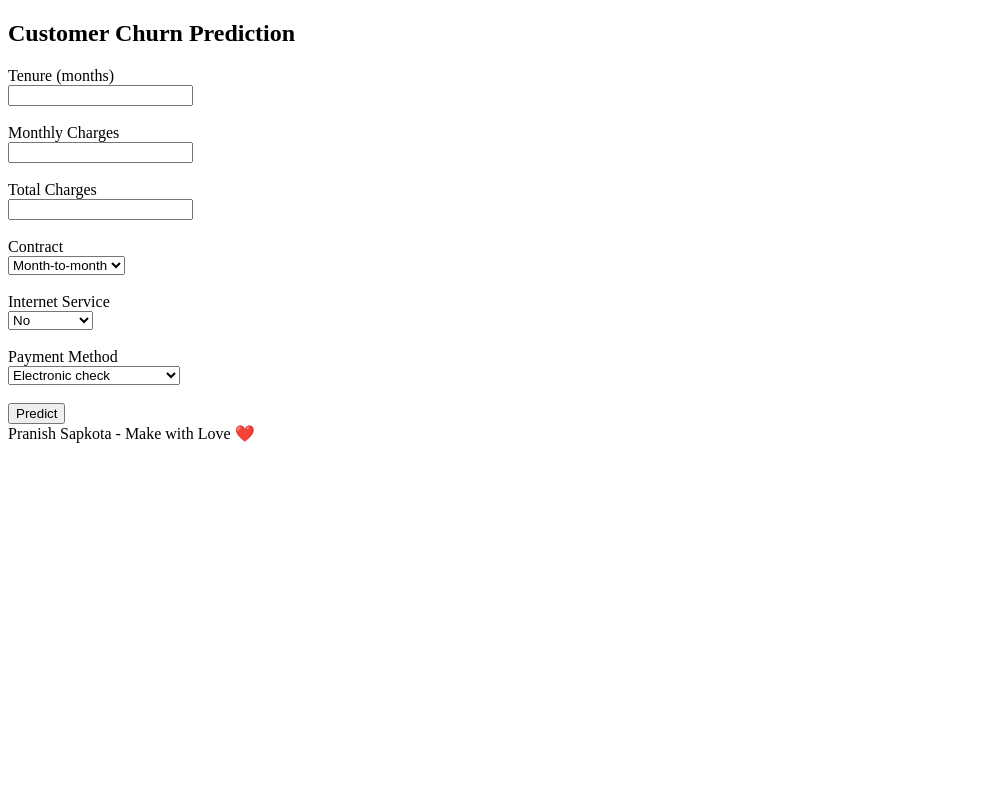
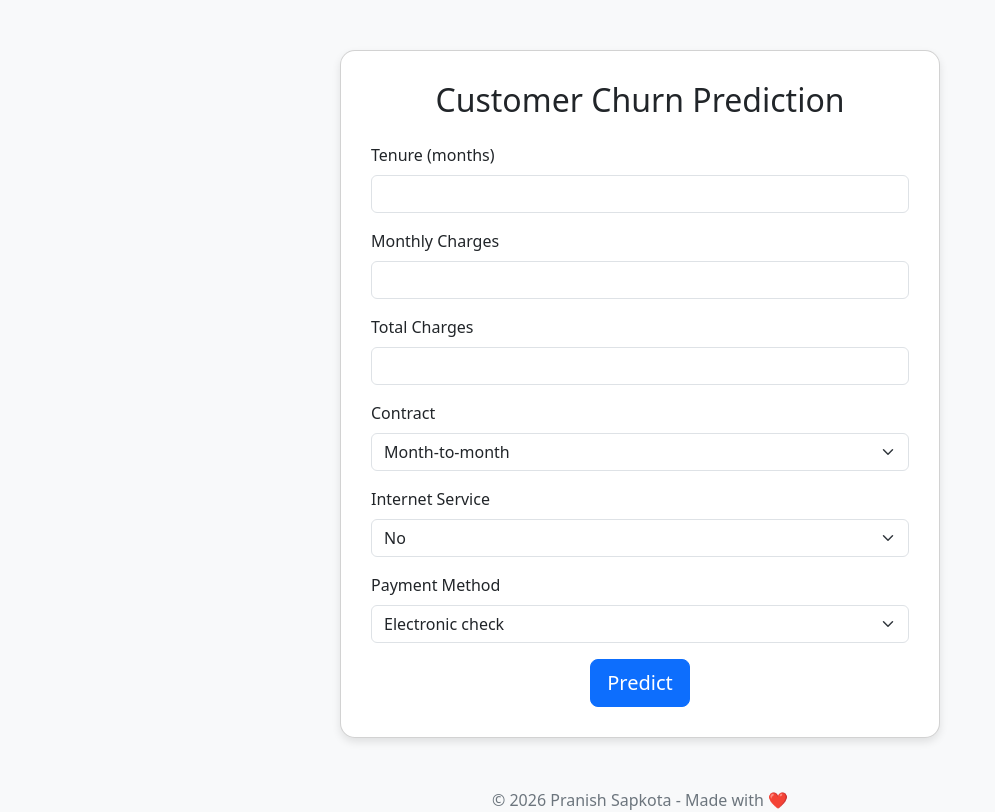
Before and after one commit to Pranish-Sapkota/customer-churn-prediction, a Flask app: page / in a window 1280 px wide. Shown: the whole page, without its empty margins (0-995 px from the left). Before the commit the page ends 443 px from the top, so only its background shows below. Run offline with Flask 3, Linux system fonts and the light colour scheme; parts of the project's set-up code (start-up, migrations or seed data) failed here and were passed over.

Commit message:
Updated index.html in Flask app

```diff
--- a/app/templates/index.html
+++ b/app/templates/index.html
@@ -1,54 +1,107 @@
 <!DOCTYPE html>
-<html>
+<html lang="en">
 <head>
+    <meta charset="UTF-8">
+    <meta name="viewport" content="width=device-width, initial-scale=1.0">
     <title>Customer Churn Prediction</title>
+    <!-- Bootstrap CSS -->
+    <link href="https://cdn.jsdelivr.net/npm/bootstrap@5.3.2/dist/css/bootstrap.min.css" rel="stylesheet">
+    <style>
+        body {
+            background-color: #f8f9fa;
+            padding-top: 50px;
+        }
+        .card {
+            max-width: 600px;
+            margin: auto;
+            padding: 30px;
+            box-shadow: 0 4px 8px rgba(0,0,0,0.1);
+            border-radius: 15px;
+        }
+        footer {
+            text-align: center;
+            margin-top: 50px;
+            color: #6c757d;
+        }
+        .prediction {
+            margin-top: 20px;
+        }
+    </style>
 </head>
 <body>
 
-<h2>Customer Churn Prediction</h2>
+<div class="container">
+    <div class="card">
+        <h2 class="text-center mb-4">Customer Churn Prediction</h2>
 
-<form method="post">
+        <form method="POST">
+            <div class="mb-3">
+                <label for="tenure" class="form-label">Tenure (months)</label>
+                <input type="number" class="form-control" name="tenure" id="tenure" required>
+            </div>
 
-    <label>Tenure (months)</label><br>
-    <input type="number" name="tenure" required><br><br>
+            <div class="mb-3">
+                <label for="MonthlyCharges" class="form-label">Monthly Charges</label>
+                <input type="number" step="0.01" class="form-control" name="MonthlyCharges" id="MonthlyCharges" required>
+            </div>
 
-    <label>Monthly Charges</label><br>
-    <input type="number" step="0.01" name="MonthlyCharges" required><br><br>
+            <div class="mb-3">
+                <label for="TotalCharges" class="form-label">Total Charges</label>
+                <input type="number" step="0.01" class="form-control" name="TotalCharges" id="TotalCharges" required>
+            </div>
 
-    <label>Total Charges</label><br>
-    <input type="number" step="0.01" name="TotalCharges" required><br><br>
-
-    <label>Contract</label><br>
-    <select name="Contract">
+            <div class="mb-3">
+                <label for="Contract" class="form-label">Contract</label>
+                <select name="Contract" id="Contract" class="form-select">
                     <option>Month-to-month</option>
                     <option>One year</option>
                     <option>Two year</option>
-    </select><br><br>
+                </select>
+            </div>
 
-    <label>Internet Service</label><br>
-    <select name="InternetService">
+            <div class="mb-3">
+                <label for="InternetService" class="form-label">Internet Service</label>
+                <select name="InternetService" id="InternetService" class="form-select">
                     <option>No</option>
                     <option>DSL</option>
                     <option>Fiber optic</option>
-    </select><br><br>
+                </select>
+            </div>
 
-    <label>Payment Method</label><br>
-    <select name="PaymentMethod">
+            <div class="mb-3">
+                <label for="PaymentMethod" class="form-label">Payment Method</label>
+                <select name="PaymentMethod" id="PaymentMethod" class="form-select">
                     <option>Electronic check</option>
                     <option>Mailed check</option>
                     <option>Bank transfer (automatic)</option>
                     <option>Credit card (automatic)</option>
-    </select><br><br>
+                </select>
+            </div>
 
-    <button type="submit">Predict</button>
-
+            <div class="text-center">
+                <button type="submit" class="btn btn-primary btn-lg">Predict</button>
+            </div>
         </form>
 
         {% if prediction %}
-<h3>{{ prediction }}</h3>
+        <div class="prediction alert mt-4
+            {% if "Not" in prediction %}
+                alert-success
+            {% else %}
+                alert-danger
             {% endif %}
+            text-center">
+            <h4>{{ prediction }}</h4>
+        </div>
+        {% endif %}
+    </div>
+</div>
+
 <footer>
-    Pranish Sapkota - Make with Love ❤️
+    &copy; 2026 Pranish Sapkota - Made with ❤️
 </footer>
+
+<!-- Bootstrap JS -->
+<script src="https://cdn.jsdelivr.net/npm/bootstrap@5.3.2/dist/js/bootstrap.bundle.min.js"></script>
 </body>
 </html>
```
Lines whose indentation alone changed are shown as unchanged.
